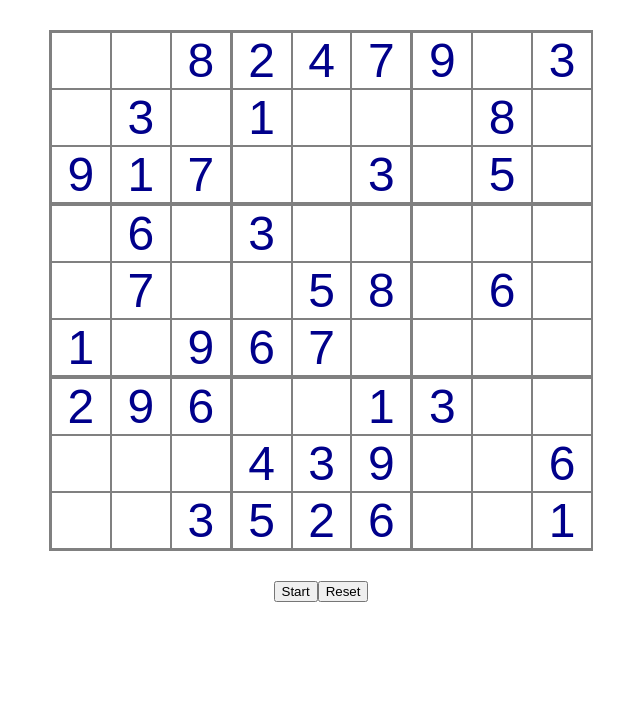
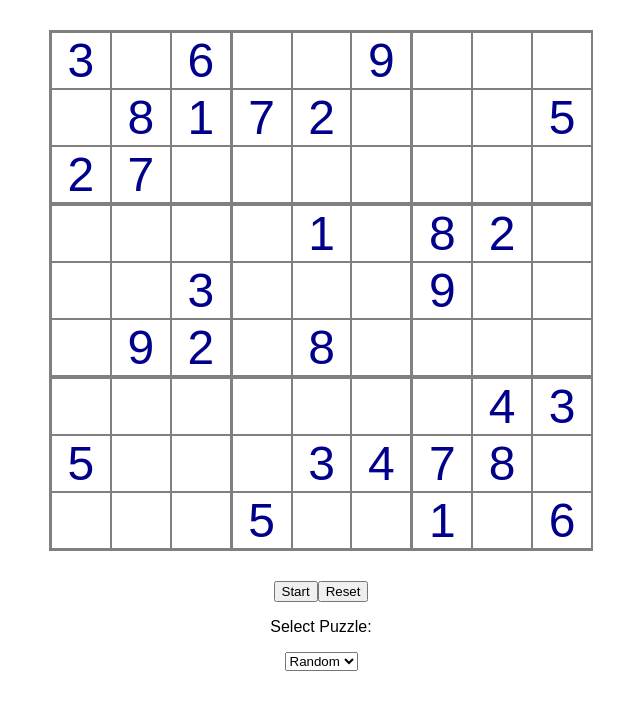
Before and after one commit to byrdsean/sudoku-solver, a React (Create React App) app: page / in a window 1280 px wide. Shown: the top 710 px of the page, without its empty margins (319-959 px from the left). Built offline with nearby package versions, Linux system fonts and the light colour scheme.

Commit message:
Updated code to make it easier and more flexible to add additional puzzles in the future.

```diff
--- a/src/api/puzzles.json
+++ b/src/api/puzzles.json
@@ -11,5 +11,18 @@
       [0, 0, 0, 4, 3, 9, 0, 0, 6],
       [0, 0, 3, 5, 2, 6, 0, 0, 1]
     ]
+  ],
+  "hard": [
+    [
+      [3, 0, 6, 0, 0, 9, 0, 0, 0],
+      [0, 8, 1, 7, 2, 0, 0, 0, 5],
+      [2, 7, 0, 0, 0, 0, 0, 0, 0],
+      [0, 0, 0, 0, 1, 0, 8, 2, 0],
+      [0, 0, 3, 0, 0, 0, 9, 0, 0],
+      [0, 9, 2, 0, 8, 0, 0, 0, 0],
+      [0, 0, 0, 0, 0, 0, 0, 4, 3],
+      [5, 0, 0, 0, 3, 4, 7, 8, 0],
+      [0, 0, 0, 5, 0, 0, 1, 0, 6]
+    ]
   ]
 }
--- a/src/app/App.js
+++ b/src/app/App.js
@@ -1,5 +1,4 @@
 import "./App.css";
-import puzzles from "../api/puzzles.json";
 import { useEffect, useState } from "react";
 import { puzzleConsts as puzzleVals } from "../utils/Constants";
 import { expandBoard, flattenBoard } from "../utils/BoardUtilities";
@@ -11,10 +10,16 @@ import {
 } from "../utils/ValidationUtilities";
 import { setDisplayValue, setBoardItemClass } from "../utils/DisplayUtilities";
 import { sleep } from "../utils/TimeUtilities";
+import { getAvailablePuzzles, getPuzzle } from "../utils/PuzzleUtilities";
 
 function App() {
+  const randomId = "random";
+
   //Flatten puzzle board
   const [puzzleBoard, setPuzzleBoard] = useState([]);
+
+  //List of possible puzzles options
+  const [puzzleOptions, setPuzzleOptions] = useState([]);
 
   //Flag to know if solver has started
   const [started, setStarted] = useState(false);
@@ -92,8 +97,21 @@ function App() {
     }
   };
 
+  const selectPuzzle = (value) => {
+    if (value) {
+      setPuzzleBoard(flattenBoard(getPuzzle(value)));
+    }
+  };
+
   useEffect(() => {
-    setPuzzleBoard(flattenBoard(puzzles.easy[0]));
+    if (puzzleOptions && 0 < puzzleOptions.length) {
+      selectPuzzle(randomId);
+    }
+  }, [puzzleOptions]);
+
+  useEffect(() => {
+    //Load the available puzzles
+    setPuzzleOptions(getAvailablePuzzles());
   }, []);
 
   return (
@@ -120,6 +138,24 @@ function App() {
         <button onClick={startSolver}>Start</button>
         <button>Reset</button>
       </div>
+      <div id="selectPuzzle">
+        <label>
+          <p>Select Puzzle:</p>
+          <select
+            id="puzzleSelector"
+            onChange={(e) => selectPuzzle(e.target.value)}
+          >
+            <option id={randomId} value={randomId}>
+              Random
+            </option>
+            {puzzleOptions.map((i) => (
+              <option id={i.id} key={i.id} value={i.value}>
+                {i.text}
+              </option>
+            ))}
+          </select>
+        </label>
+      </div>
     </div>
   );
 }
--- /dev/null
+++ b/src/utils/PuzzleUtilities.js
@@ -0,0 +1,45 @@
+import puzzles from "../api/puzzles.json";
+
+const getRandomArrayItem = (arr) => {
+  let index = Math.floor(Math.random() * arr.length);
+  return { index, value: arr[index] };
+};
+
+const setCamelCase = (str) => {
+  if (str === null || str === undefined) return str;
+
+  let camel = "";
+  str.split(" ").forEach((s) => {
+    camel += `${s[0].toLocaleUpperCase()}${s.substring(1)} `;
+  });
+  return camel.trim();
+};
+
+export const getAvailablePuzzles = () => {
+  let availablePuzzles = [];
+  Object.keys(puzzles).forEach((p) => {
+    for (let i = 0; i < puzzles[p].length; i++) {
+      let text = `${setCamelCase(p)} ${i + 1}`;
+      availablePuzzles.push({
+        text,
+        value: text.toLocaleLowerCase(),
+        id: text.toLocaleLowerCase().replace(" ", ""),
+      });
+    }
+  });
+  return availablePuzzles;
+};
+
+export const getPuzzle = (value) => {
+  if (value.toLocaleLowerCase() === "random") {
+    //Get a random key
+    let key = getRandomArrayItem(Object.keys(puzzles)).value;
+
+    //Get random puzzle for that key
+    return getRandomArrayItem(puzzles[key]).value;
+  }
+
+  let parts = value.split(" ");
+  let puz = puzzles[parts[0]][+parts[1] - 1];
+  return puz;
+};
```
